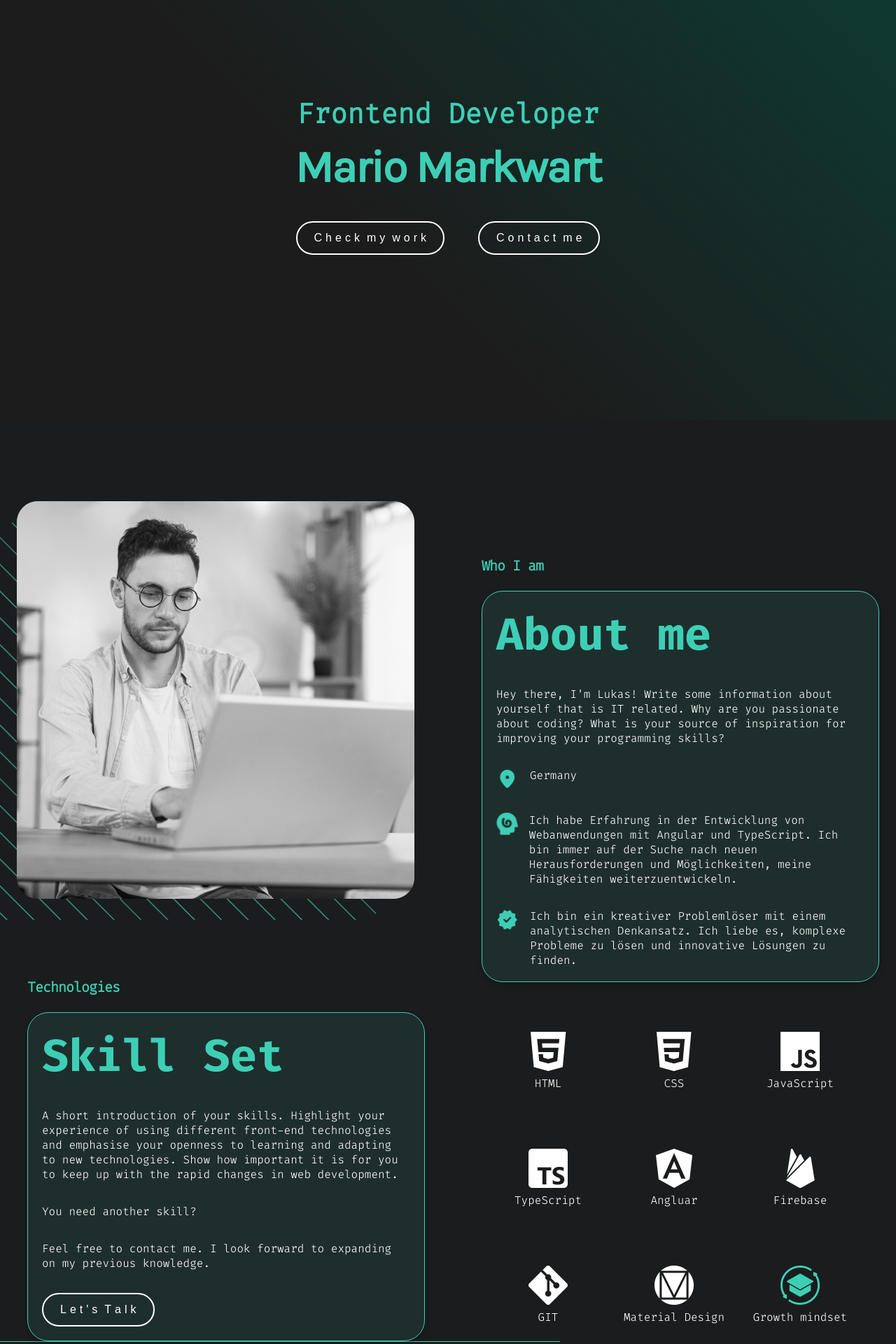
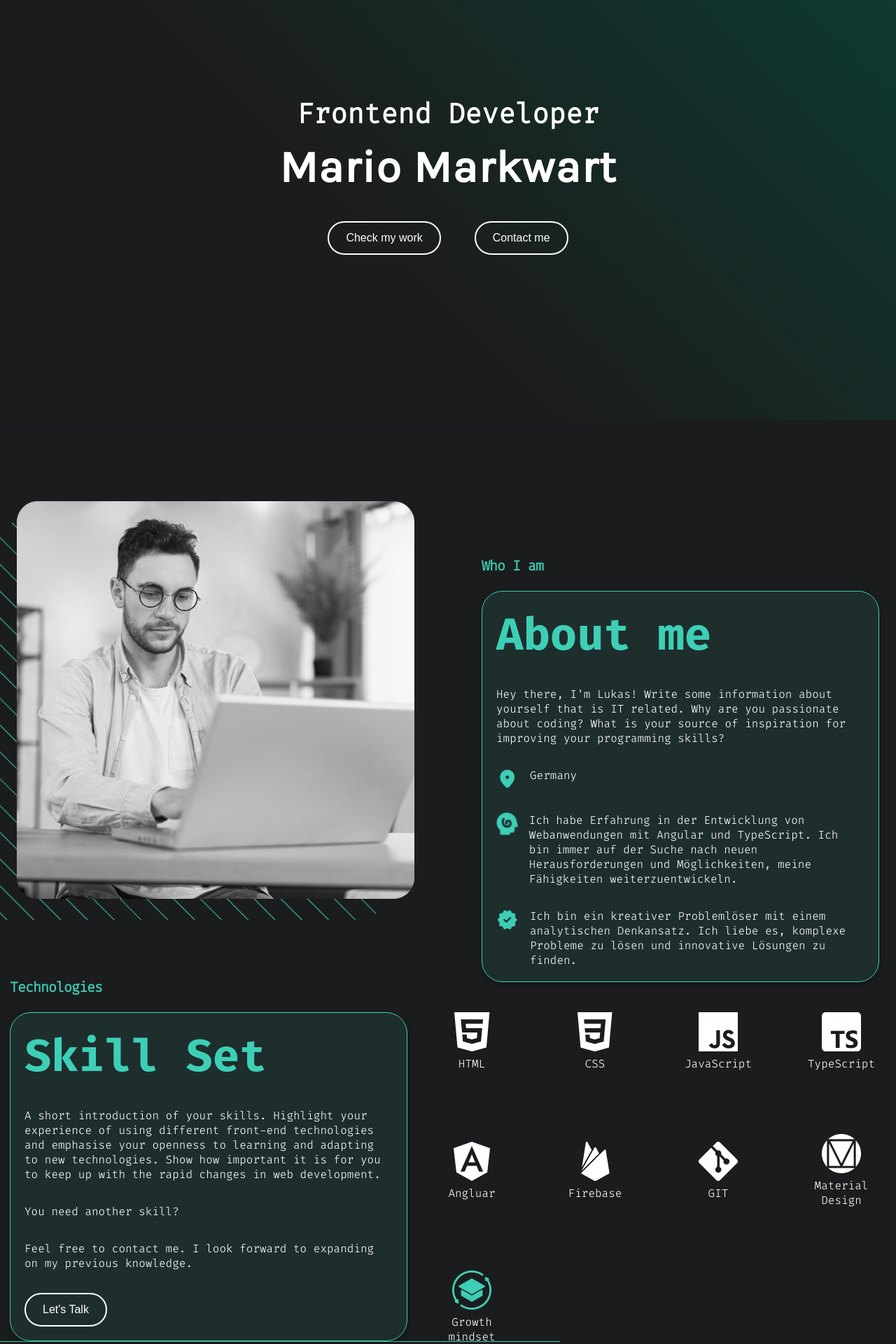
Before and after one commit to MarioMarkwart/DA-Portfolio, an Angular app in the folder da-portfolio/: page / in a window 1280 px wide. Shown: the part 200-2120 px from the top of the page at 70% size. Built offline with nearby package versions, Linux system fonts and the light colour scheme.

Commit message:
button animation, hero color name

```diff
--- a/da-portfolio/src/app/button/button.component.html
+++ b/da-portfolio/src/app/button/button.component.html
@@ -1,7 +1,5 @@
 <button [type]="type" (click)="handleClick()" >
-	@for (char of label.split(""); track $index) {
-		<span>{{ char }}</span>
-	}
+	<span>{{label}}</span>
 	@if (externalLink){
 		<img src="assets/img/buttons/arrow-outward-green.png" alt="external link">
 	}
--- a/da-portfolio/src/app/button/button.component.scss
+++ b/da-portfolio/src/app/button/button.component.scss
@@ -6,22 +6,23 @@
 	@keyframes slideText {
 		0% {
 			transform: translateX(0);
-			color: white;
 		}
 		40% {
 			color: $color;
 		}
 		50% {
-			transform: translateX(-100%);
+			transform: translateX(-200%);
 			color: $color;
 		}
+		55%{
+			transform: translateY(100px)
+		}
 		60% {
-			transform: translateX(100%);
+			transform: translateX(200%);
 			color: $color;
 		}
 		100% {
 			transform: translateX(0);
-			color: white;
 		}
 	}
 }
@@ -30,6 +31,7 @@ button {
 	position: relative;
 	padding: 13px 24px;
 	border: 2px solid white;
+	transition: border-color .1s ease;
 	border-radius: 25px;
 	background-color: transparent;
 	color: white;
@@ -58,6 +60,7 @@ button {
 	}
 
 	&:hover {
+		transition: border-color 0.5s ease;
 		border-color: styles.$mainHighlightColor;
 
 		span {
--- a/da-portfolio/src/app/hero/hero.component.scss
+++ b/da-portfolio/src/app/hero/hero.component.scss
@@ -24,11 +24,13 @@
 
 		h1 {
 			font-family: "karla";
-			letter-spacing: -0.025em;
+			letter-spacing: 0.025em;
+			color: white;
 		}
 
 		h2 {
 			font-family: "FiraCode-400";
+			color: white;
 		}
 	}
 	.buttons {
--- a/da-portfolio/src/app/skills/skill-item/skill-item.component.html
+++ b/da-portfolio/src/app/skills/skill-item/skill-item.component.html
@@ -1,7 +1,7 @@
 @for (skill of skills; track skill) {
 <div class="skill-item">
 	<div class="skill-item__icon">
-		<img [src]="skill.icon" alt="{{ skill.name }}" />
+		<img [src]="skill.icon" alt="skill.name" />
 	</div>
 	<div class="skill-item__name">
 		{{ skill.name }}
--- a/da-portfolio/src/app/skills/skill-item/skill-item.component.scss
+++ b/da-portfolio/src/app/skills/skill-item/skill-item.component.scss
@@ -4,16 +4,20 @@
 	transform: translateY(24px);
 	display: grid;
 	grid-template-columns: 1fr;
-	gap: 16px;
+	gap: 80px;
 	justify-content: center;
 	padding: 16px;
 
-	@media (min-width: 600px) {
+	@media (min-width: 700px) {
 		grid-template-columns: repeat(2, 1fr);
 	}
 
-	@media (min-width: 900px) {
+	@media (min-width: 1000px) {
 		grid-template-columns: repeat(3, 1fr);
+	}
+
+	@media (min-width: 1200px) {
+		grid-template-columns: repeat(4, 1fr);
 	}
 
 	.skill-item {
@@ -24,8 +28,11 @@
 		align-items: center;
 		justify-content: center;
 		text-align: center;
-		padding: 10px;
+		// padding: 10px;
 		border-radius: 8px;
+		max-width: min-content;
+		align-self: center;
+		justify-self: center;
 
 		&:hover img {
 			transform: scale(1.1);
```
